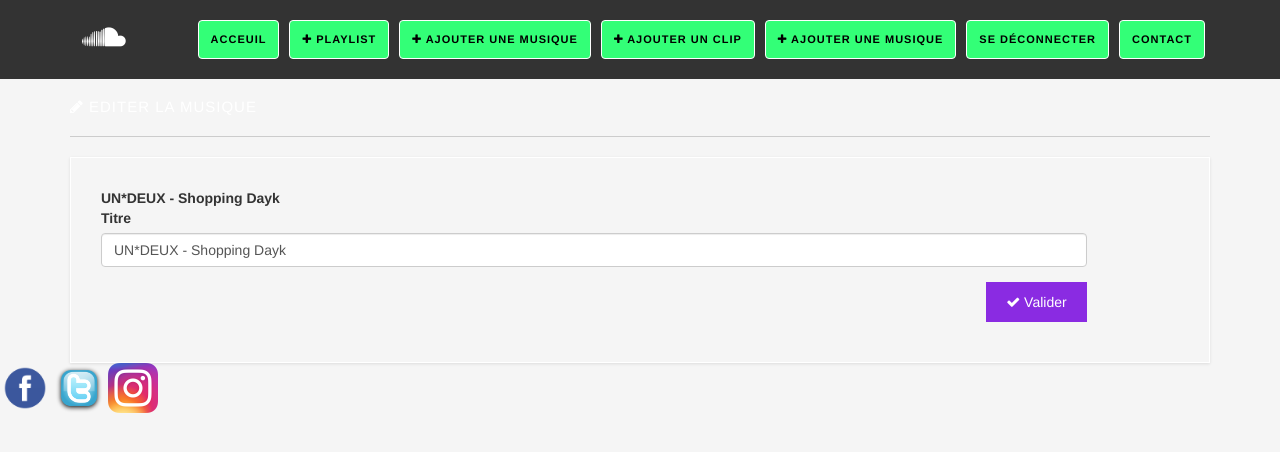
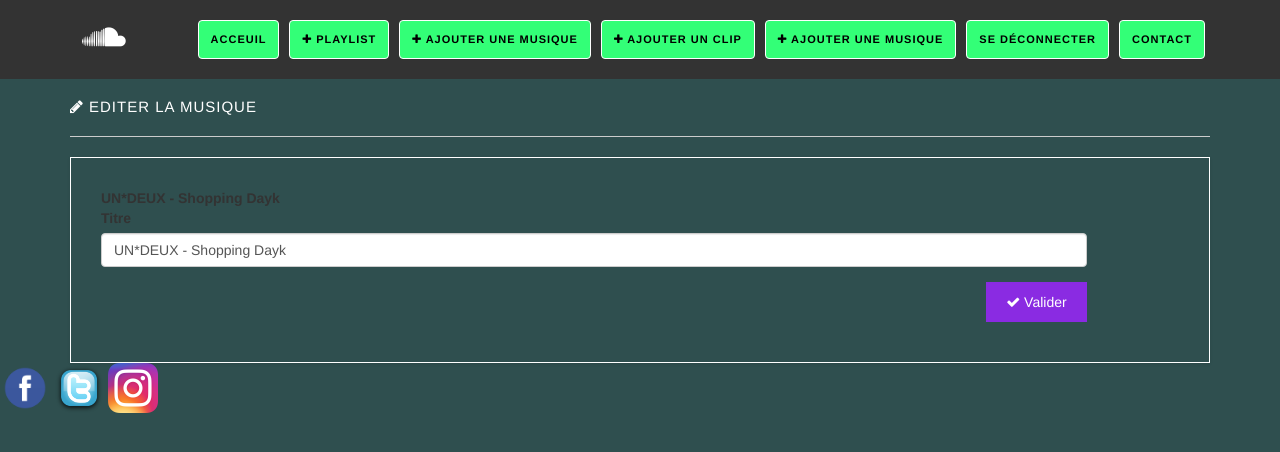
Before and after one commit to GonzagueRandon/A2-Versionning-et-protocole-Git, a PHP site: page /edit.php?id=1 in a window 1280 px wide. Shown: the top 452 px of the page. Run offline with PHP 8.4, Linux system fonts and the light colour scheme; data comes from the database, SQL or seed files in the repository.

Commit message:
modifcation on back ground color

```diff
--- a/view/css/main.css
+++ b/view/css/main.css
@@ -1,5 +1,5 @@
 body {
-	background-color: whitesmoke;
+	background-color: darkslategrey;
 }
 
 input:focus {
--- a/view/dashboard.php
+++ b/view/dashboard.php
@@ -5,7 +5,7 @@
 		<div class="row">
 			<div class="col-xs-12 col-sm-12 col-md-12 col-lg-12">
 				<div id="musicfeed">
-					<h1><i class="fa fa-clock-o"></i> Sound Feed</h1>
+					<h1><i class="fa fa-clock-o" ></i> Sound Feed </h1>
 					<?php foreach($musics as $music){ ?>
 						<div class="music animated fadeInDown" data-src="<?php echo $music['file']; ?>">
 							<div class="row">
```
